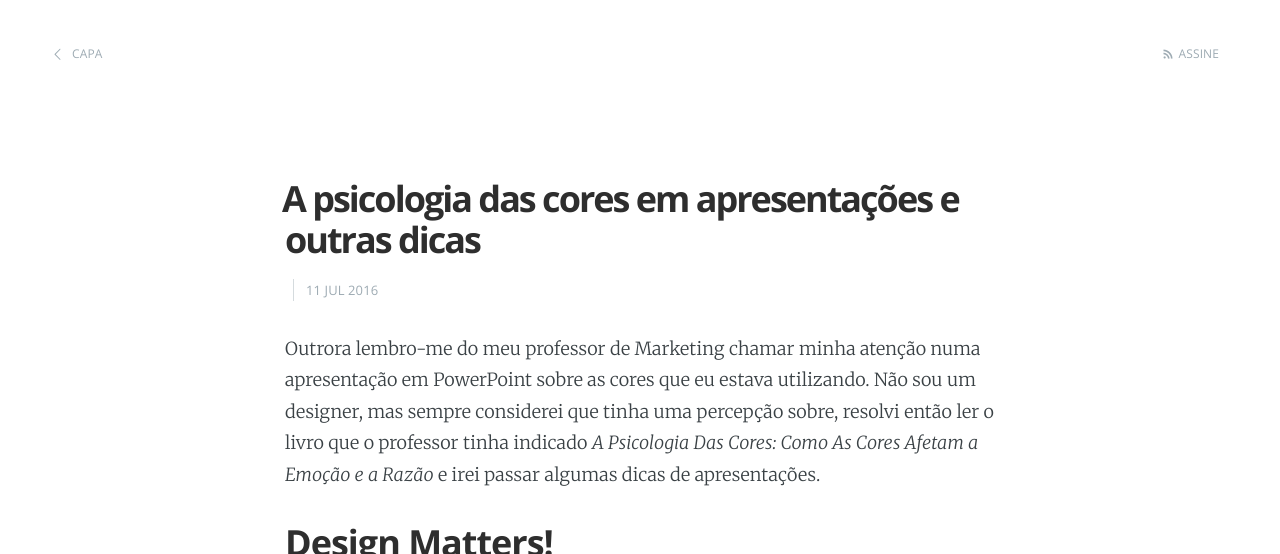
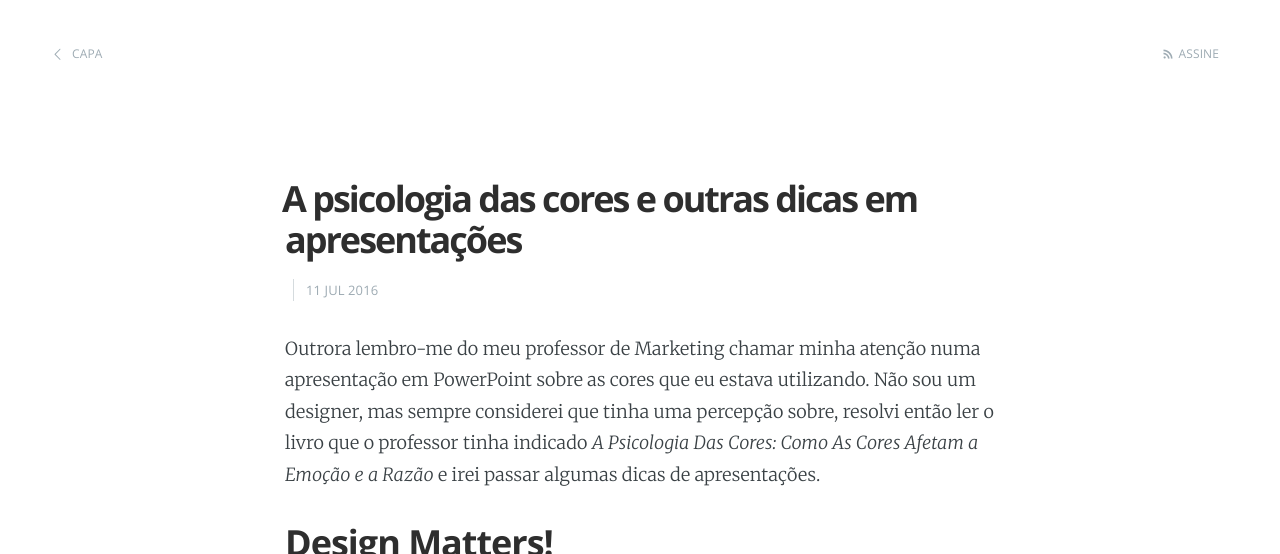
Before and after one commit to faoliveira/faoliveira.github.io, a Jekyll site: the page built from _posts/2016-07-11-psicologia-das-cores-apresentacoes.md, in a window 1280 px wide and 900 px high, cut to the strip 0-554 px from the top of the window. Built offline with Jekyll 4.4.1, drawn with Linux system fonts in a browser that asks for light colours; comment, search, counter and statistics services are not loaded.

```diff
--- a/_posts/2016-07-11-psicologia-das-cores-apresentacoes.md
+++ b/_posts/2016-07-11-psicologia-das-cores-apresentacoes.md
@@ -1,6 +1,6 @@
 ---
 layout: post
-title: A psicologia das cores em apresentações e outras dicas
+title: A psicologia das cores e outras dicas em apresentações
 date: 2016-07-11
 disqus: true
 ---
```
